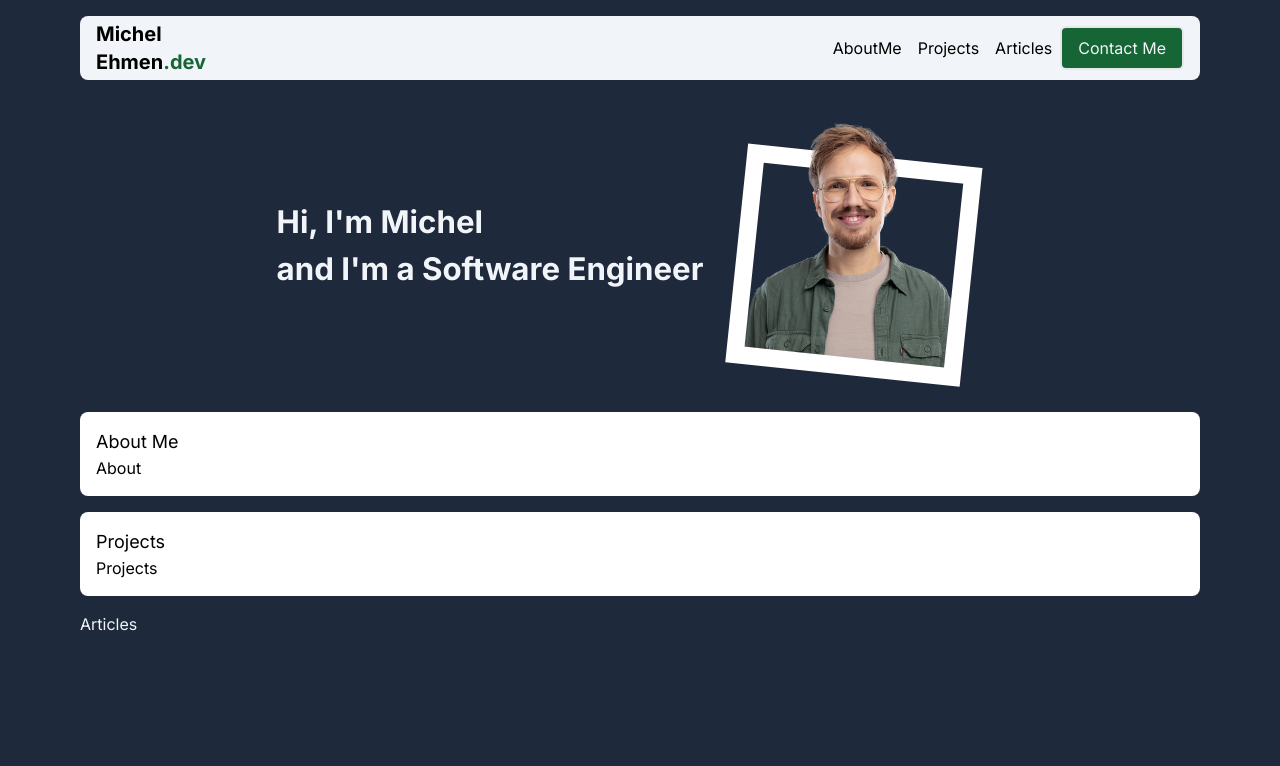
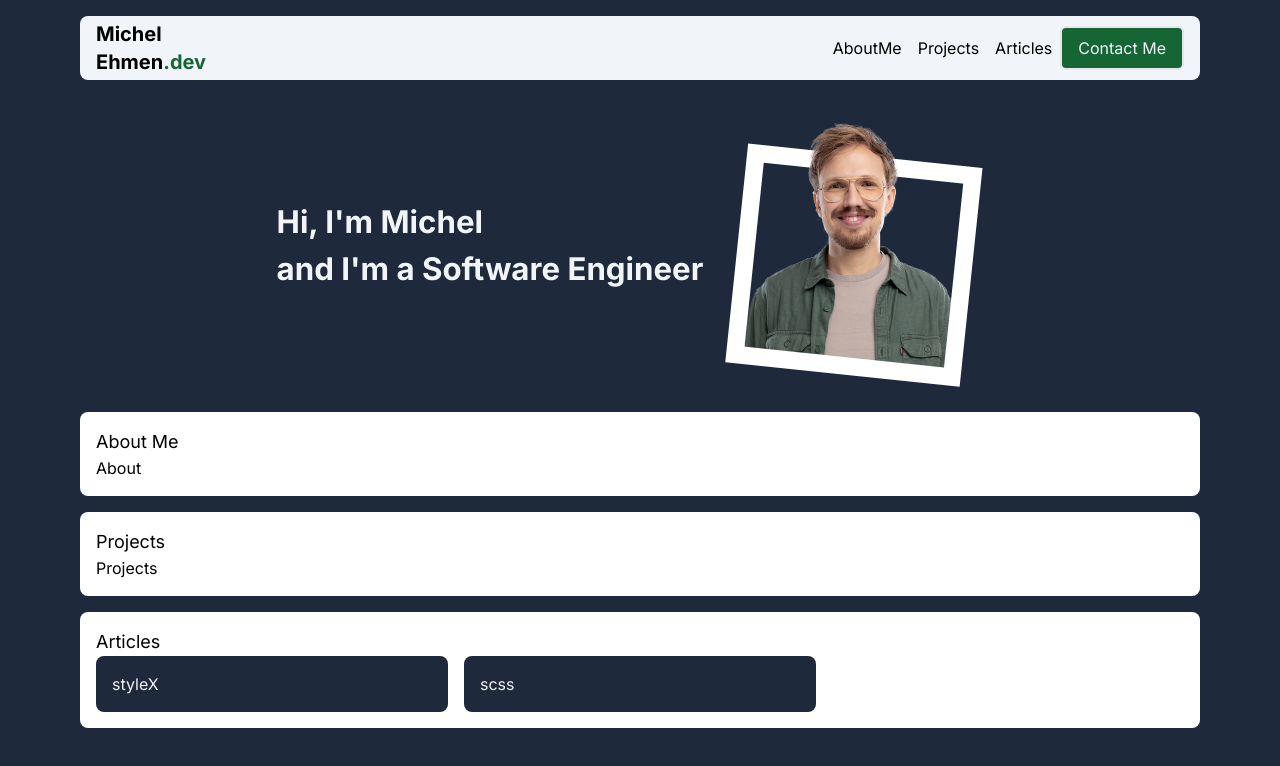
Before and after one commit to MichelEhmen/personal-website, a Next.js app: page / in a window 1280 px wide. Shown: the top 766 px of the page. Built offline with nearby package versions, Linux system fonts and the light colour scheme.

Commit message:
3: added cards

```diff
--- a/src/sections/articles/components/Articles.tsx
+++ b/src/sections/articles/components/Articles.tsx
@@ -1,5 +1,25 @@
+import Section from '@/components/Section'
+import Card from './Card'
+
 const Articles = () => {
-  return <div>Articles</div>
+  type Article = {
+    title: string
+    description: string
+  }
+
+  const articles: Article[] = [
+    { title: 'styleX', description: 'lorem ipsum dolor' },
+    { title: 'scss', description: 'lorem ipsum dolor' }
+  ]
+  return (
+    <Section title="Articles">
+      <div className="grid grid-cols-3 gap-4">
+        {articles.map((article) => (
+          <Card key={article.title}>{article.title}</Card>
+        ))}
+      </div>
+    </Section>
+  )
 }
 
 export default Articles
--- /dev/null
+++ b/src/sections/articles/components/Card.tsx
@@ -0,0 +1,9 @@
+import { PropsWithChildren } from 'react'
+
+const Card = ({ children }: PropsWithChildren) => {
+  return (
+    <div className="rounded-lg bg-slate-800 p-4 text-slate-100">{children}</div>
+  )
+}
+
+export default Card
```
